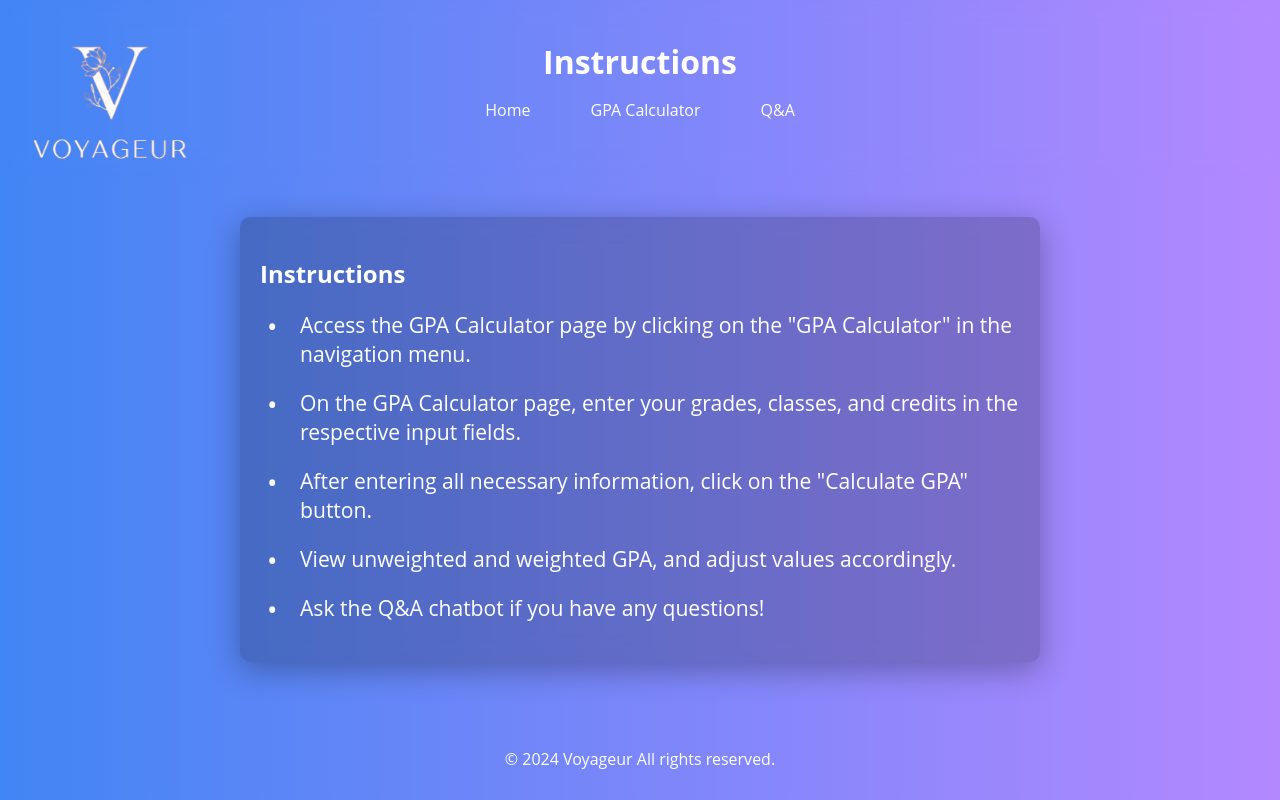
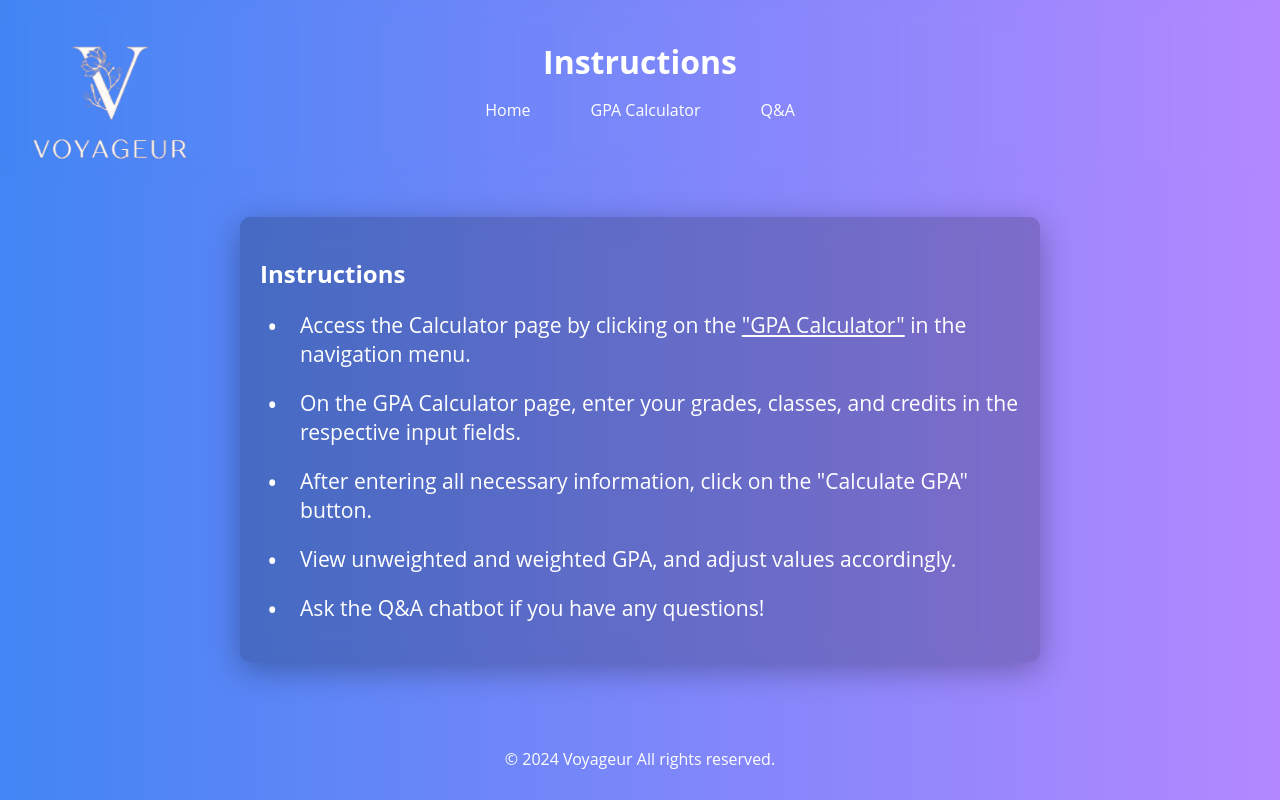
Before and after one commit to skibop/Voyageur, a plain HTML site: page components/html/instructions.html in a window 1280 px wide. Drawn offline with Linux system fonts and the light colour scheme.

Commit message:
hyperlink

```diff
--- a/components/html/instructions.html
+++ b/components/html/instructions.html
@@ -32,7 +32,7 @@
       <div class="instructions">
         <ul class="instruction-list">
           <!-- List of instructions -->
-          <li>Access the GPA Calculator page by clicking on the "GPA Calculator" in the navigation menu.</li>
+          <li>Access the Calculator page by clicking on the <a href="/calculator" style="color: white;">"GPA Calculator"</a> in the navigation menu.</li>
           <li>On the GPA Calculator page, enter your grades, classes, and credits in the respective input fields.</li>
           <li>After entering all necessary information, click on the "Calculate GPA" button.</li>
           <li>View unweighted and weighted GPA, and adjust values accordingly.</li>
```
